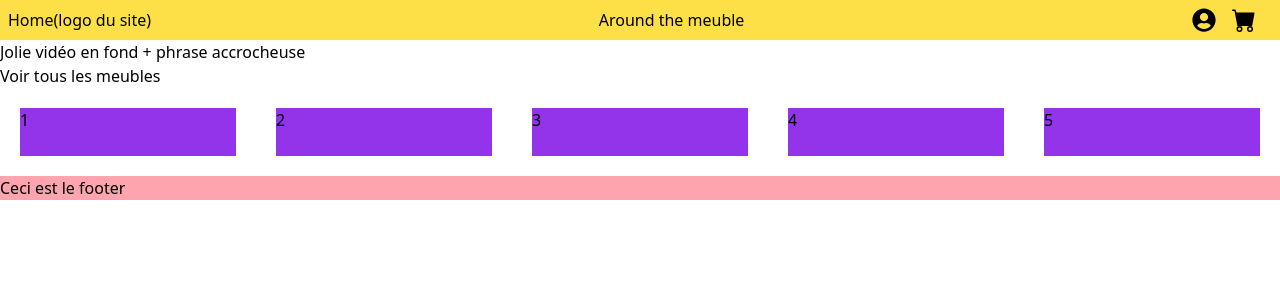
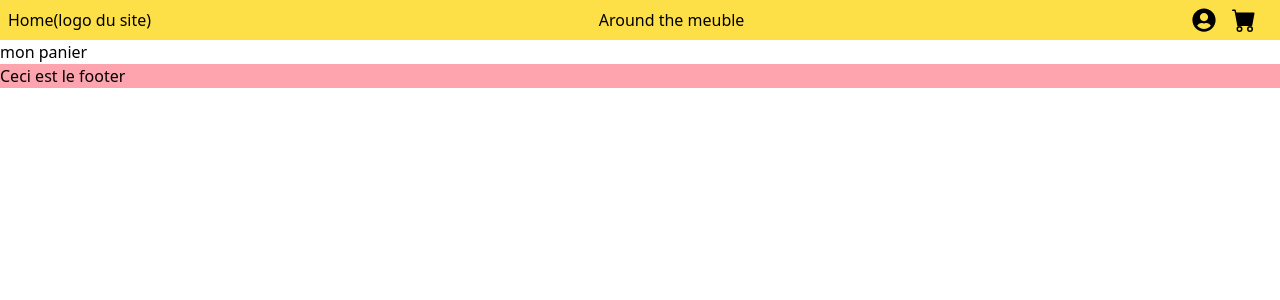
Before and after one commit to camhbrt/around_the_meuble, a React (Vite) app in the folder projet2/: page /cart in a window 1280 px wide. Shown: the top 300 px of the page. Built offline with nearby package versions, Linux system fonts and the light colour scheme.

Commit message:
[CREATE] Cart page

```diff
--- a/projet2/src/App.jsx
+++ b/projet2/src/App.jsx
@@ -5,6 +5,7 @@ import Loginpage from "./pages/Loginpage"
 import Furniturespage from './pages/Furniturespage';
 import Singlefurniturepage from './pages/Singlefurniturepage';
 import Signinpage from './pages/Signinpage';
+import Cartpage from './pages/Cartpage';
 
 
 function App() {
@@ -20,6 +21,7 @@ function App() {
       <Route path='/furnitures' element={<Furniturespage/>} />
       <Route path='/singlefurniture' element={<Singlefurniturepage/>} />
       <Route path='/signin' element={<Signinpage/>} />
+      <Route path='/cart' element={<Cartpage/>} />
 
 
     </Routes>
--- a/projet2/src/components/Header.jsx
+++ b/projet2/src/components/Header.jsx
@@ -10,7 +10,7 @@ const Header = () => {
             <NavLink to='/' className='flex-auto'>Home(logo du site)</NavLink>
             <h1 className='flex-auto'>Around the meuble</h1>
             <NavLink to='/login'><Loginicon/></NavLink>
-            <Carticon/>
+            <NavLink to='/cart'><Carticon/></NavLink>
 
 
         </div>
--- /dev/null
+++ b/projet2/src/pages/Cartpage.jsx
@@ -0,0 +1,15 @@
+import React from 'react';
+import Header from '../components/Header';
+import Footer from '../components/Footer';
+
+const Cartpage = () => {
+    return (
+        <div>
+            <Header/>
+            <p>mon panier</p>
+            <Footer/>
+        </div>
+    );
+};
+
+export default Cartpage;
```
